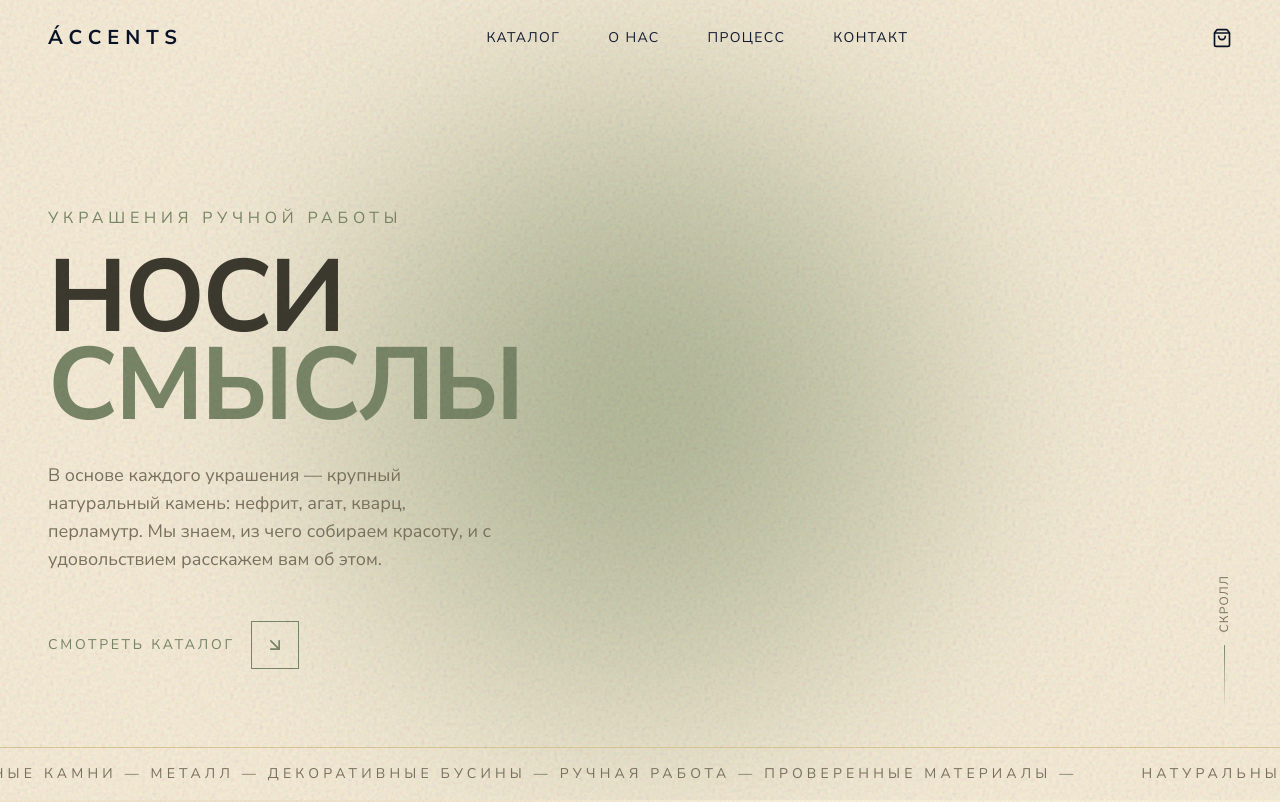
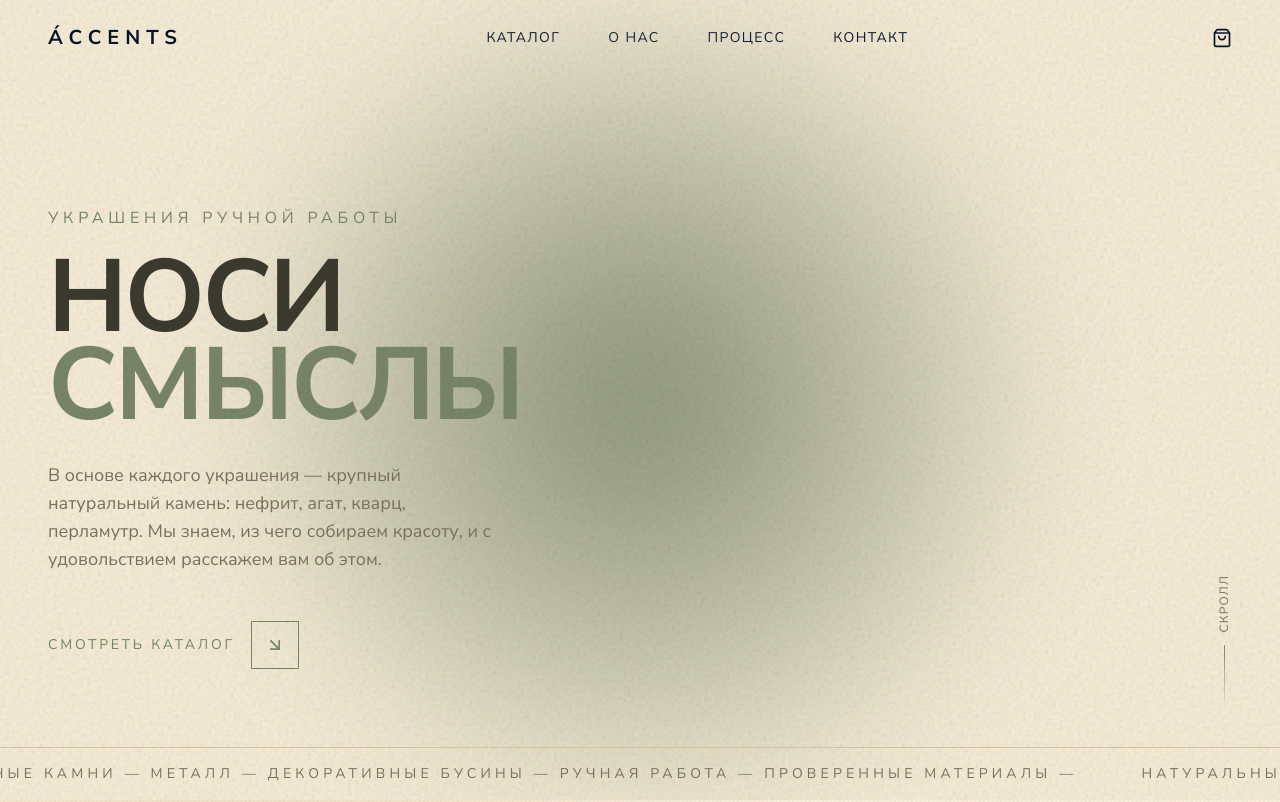
Before and after one commit to evemoon5/accents, a Next.js app: page / in a window 1280 px wide. Shown: the top 802 px of the page. Built offline with nearby package versions, Linux system fonts and the light colour scheme.

Commit message:
Свечение: точный цвет primary (#7a8768), менее плоское — три уровня яркости, меньше blur

```diff
--- a/app/globals.css
+++ b/app/globals.css
@@ -128,8 +128,8 @@ body {
   position: absolute;
   border-radius: 9999px;
   pointer-events: none;
-  filter: blur(70px);
-  background: radial-gradient(circle, rgba(139, 154, 116, 0.75) 0%, rgba(139, 154, 116, 0.35) 45%, transparent 75%);
+  filter: blur(55px);
+  background: radial-gradient(circle, rgba(122, 135, 104, 0.9) 0%, rgba(122, 135, 104, 0.5) 35%, rgba(122, 135, 104, 0.2) 60%, transparent 78%);
 }
 
 /* Glitch text effect */
```
